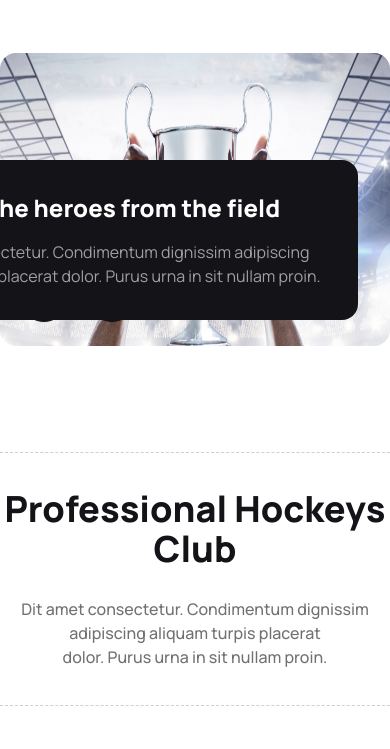
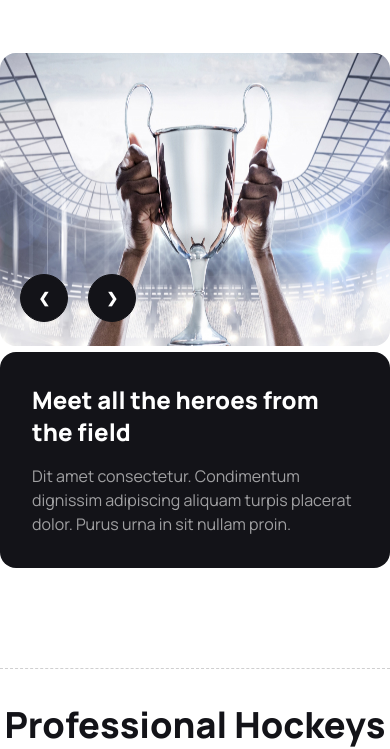
Before and after one commit to farjanasabiha/hockeys, a plain HTML site: page index.html in a window 390 px wide. Shown: the part 95-844 px from the top of the page. Drawn offline with nearby package versions, Linux system fonts and the light colour scheme.

Commit message:
Responsive correction

```diff
--- a/index.html
+++ b/index.html
@@ -52,7 +52,8 @@
                 </div>
               </div>
         </nav>
-        <div class="slider mt-12 relative">
+        <div class="relative">
+            <div class="slider mt-12">
                 <div class="carousel w-full rounded-2xl ">
                     <div id="slide1" class="carousel-item relative w-full">
                       <img src="images/1.png" class="w-full" />
@@ -83,12 +84,13 @@
                       </div>
                     </div>
                 </div>
-
-              <div class="bg-[#131318] rounded-2xl p-8 w-[500px] absolute bottom-8 right-8">
+            </div>
+            <div class="bg-[#131318] rounded-2xl p-8 w-full lg:w-[500px] lg:absolute lg:bottom-8 lg:right-8">
                 <h2 class="text-2xl font-extrabold text-white pb-4">Meet all the heroes from the field</h2>
                 <p class="text-[#ffffff99]">Dit amet consectetur. Condimentum dignissim adipiscing aliquam turpis placerat dolor. Purus urna in sit nullam proin. </p>
             </div>
         </div>
+
     </header>
     <main>
         <section class="container mx-auto mt-[100px]">
@@ -505,7 +507,7 @@
         </section>
     </main>
     <footer class=" bg-[#111] py-28 mt-[100px]">
-        <div class="container grid grid-cols-1 md:grid-cols-4 mx-auto gap-20">
+        <div class="container grid grid-cols-1 lg:grid-cols-3 mx-auto gap-20">
           <aside class="text-center lg:text-left">
             <h3 class="text-white text-3xl font-extrabold">Get In Touch</h3>
             <p class="text-[#ffffff99] primary-font pt-8 pb-6">There are many variations of passages of Lorem Ipsum available, but the majority have suffered alteration in some form, by injected humour.</p>
```
Lines whose indentation alone changed are shown as unchanged.
